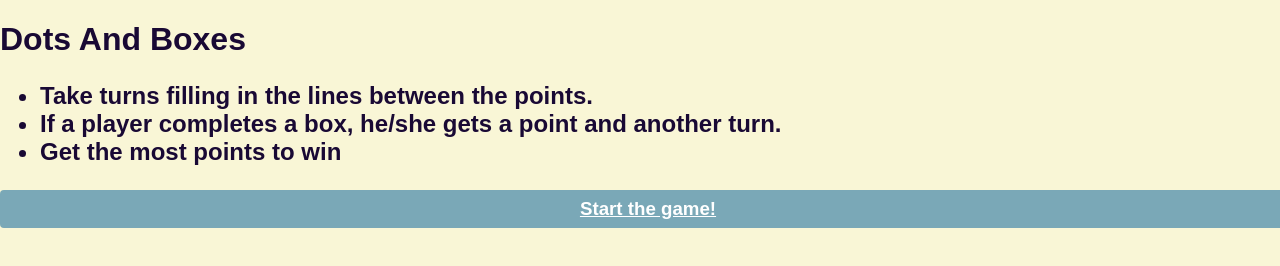
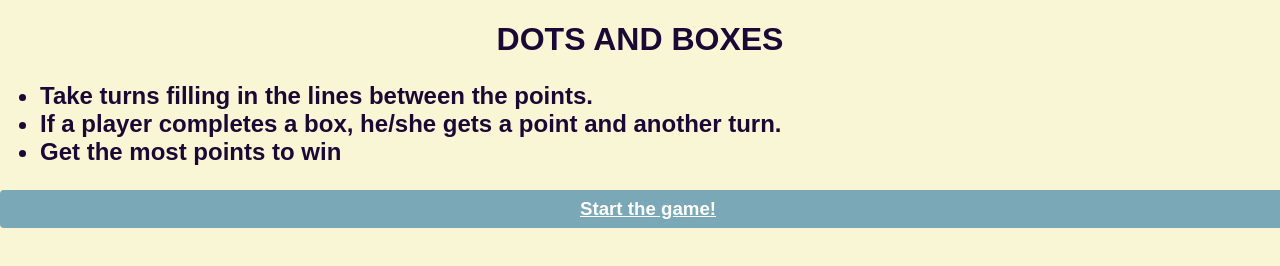
Before and after one commit to aartsb/aartsb.github.io, a plain HTML site: page index.html in a window 1280 px wide. Drawn offline with Linux system fonts and the light colour scheme.

```diff
--- a/index.html
+++ b/index.html
@@ -7,9 +7,11 @@
 	<link rel="stylesheet" type="text/css" href="style.css">
 </head>
 <body>
-    <h1>
-       Dots And Boxes
-    </h1>
+     <h1>
+      <center>
+      DOTS AND BOXES
+      </center>
+   </h1>
     <div class="background-img">
     </div>
     <h2>
```
